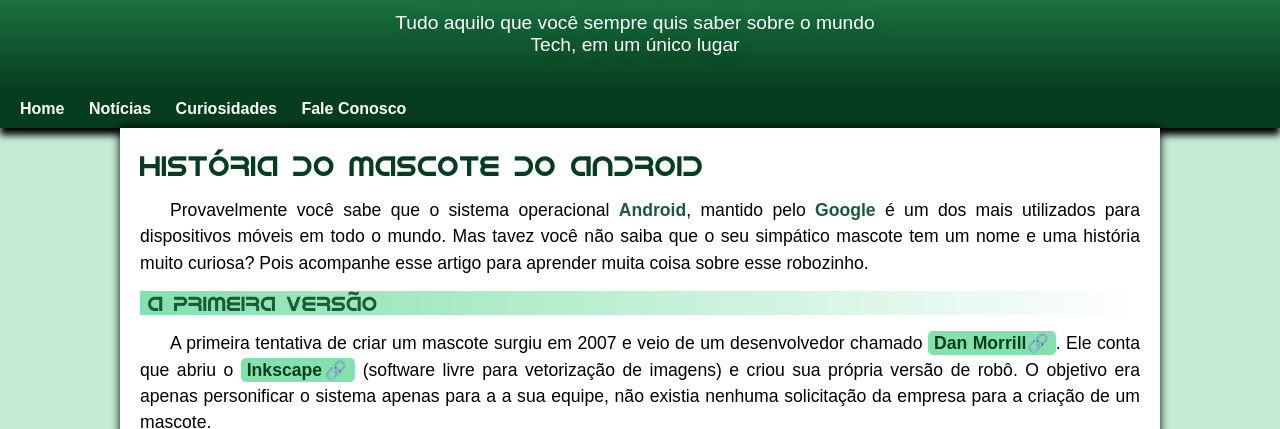
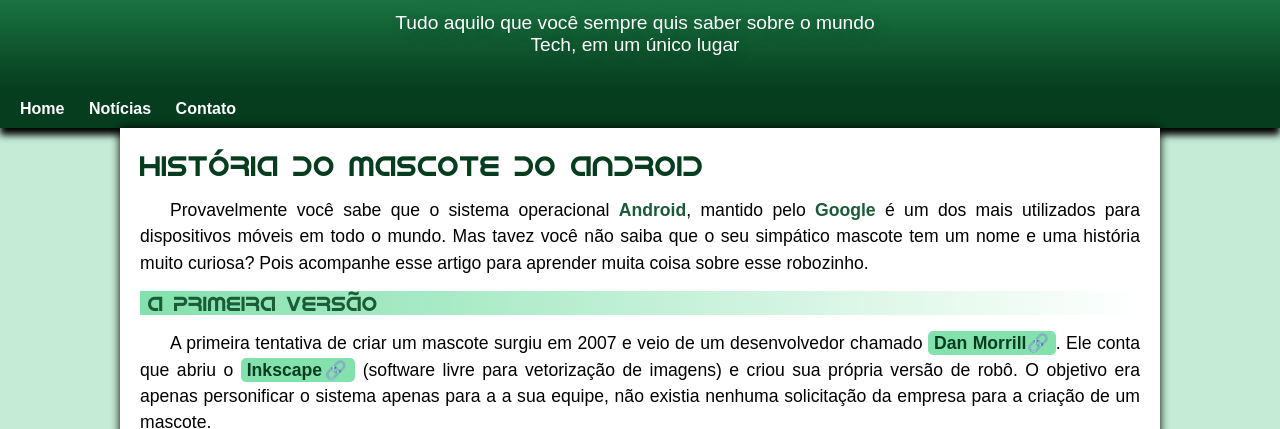
Before and after one commit to YTJoseGames/HTML, a plain HTML site: page Desafios/Modulo 2/D-010b/index.html in a window 1280 px wide. Shown: the part 90-519 px from the top of the page. Drawn offline with Linux system fonts and the light colour scheme.

Commit message:
Removido Erros

```diff
--- a/Desafios/Modulo 2/D-010b/arquivos/css/style.css
+++ b/Desafios/Modulo 2/D-010b/arquivos/css/style.css
@@ -50,7 +50,6 @@ header > p {
     font-family: var(--fonte-padrao);
     font-size: 1.2em;
     max-width: 500px;
-    padding-right: 10px;
     padding-right: 10px;
     margin: auto;
     text-shadow: 5px 4px 17px rgba(0, 0, 0, 0.185);
--- a/Desafios/Modulo 2/D-010b/index.html
+++ b/Desafios/Modulo 2/D-010b/index.html
@@ -16,8 +16,7 @@
     <nav>
         <a href="#">Home</a>
         <a href="#">Notícias</a>
-        <a href="#">Curiosidades</a>
-        <a href="#">Fale Conosco</a>
+        <a href="#">Contato</a>
     </nav>
     <main>
         <article>
```
